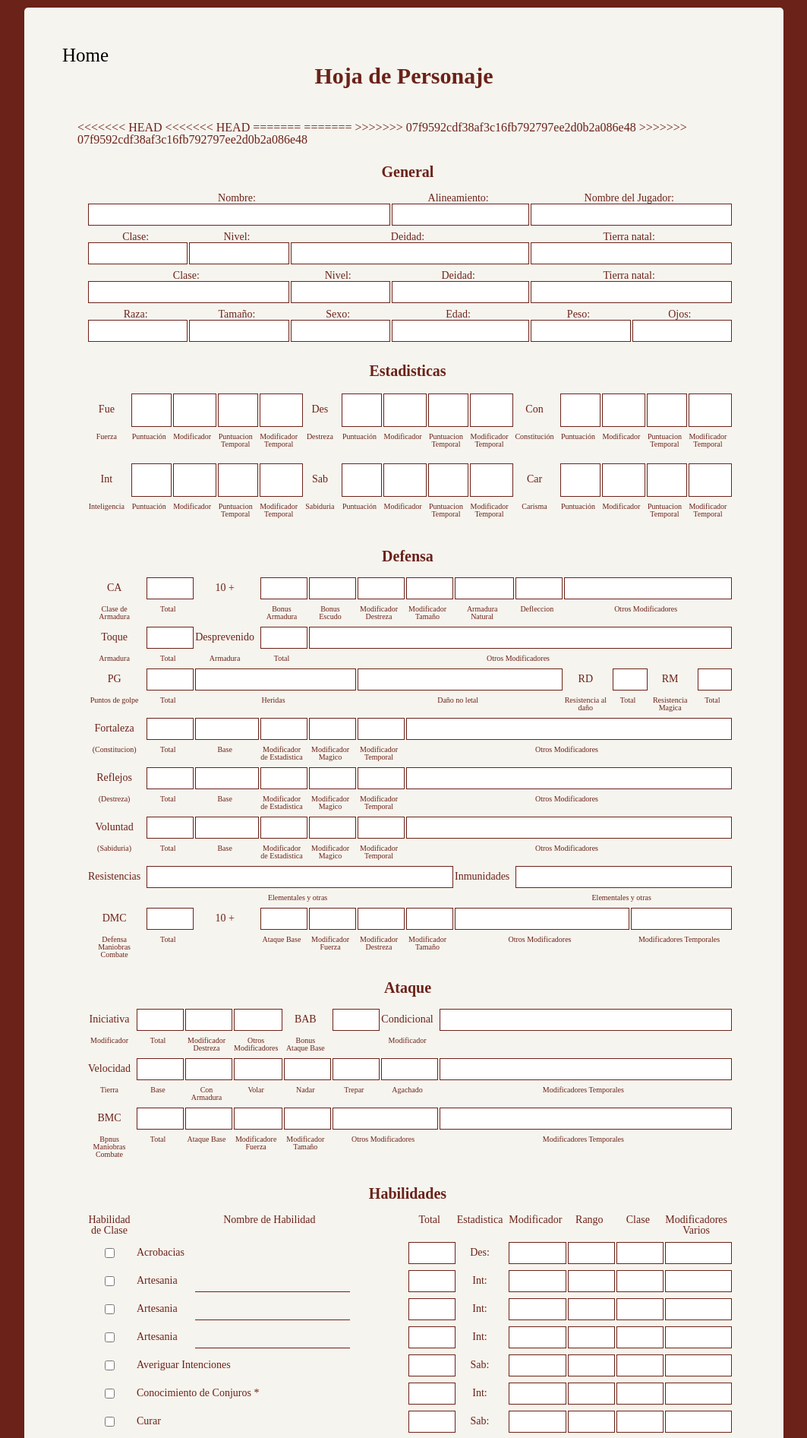
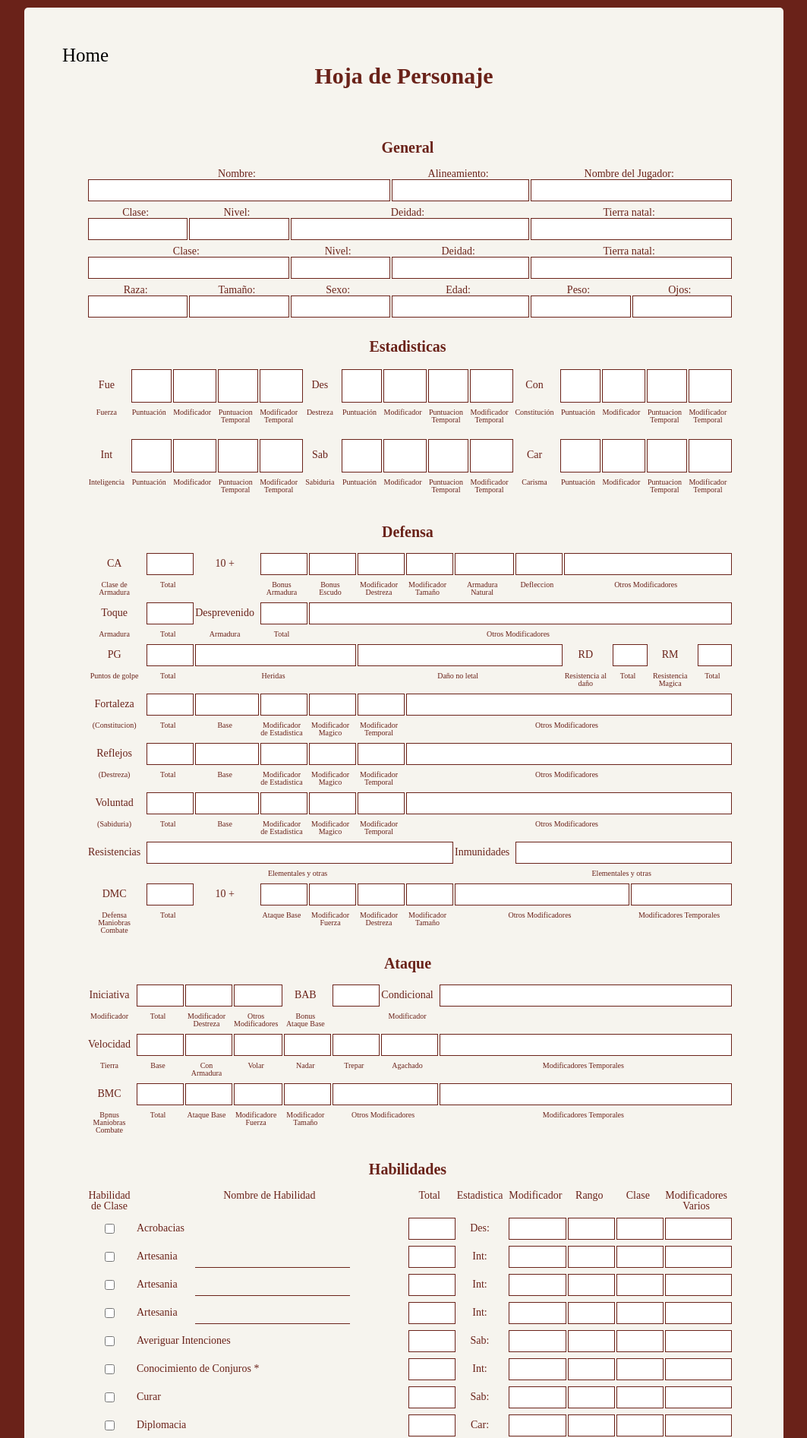
Before and after one commit to hoskbreaker/pathfinder_Web, a PHP site: page /CS.php in a window 1280 px wide. Shown: the top 1893 px of the page at 76% size, without its empty margins (108-1171 px from the left). Run offline with PHP 8.4, Linux system fonts and the light colour scheme; the visitor is signed in with stand-in values (Sample User, id 1).

Commit message:
nothing important

```diff
--- a/CS.php
+++ b/CS.php
@@ -33,22 +33,17 @@ if($_SESSION["id"]!="SI"){
 							<td colspan="2">Nombre del Jugador: <input type="text" id="jugador" value=''/></td>
 						</tr>
 						<tr>
-<<<<<<< HEAD
-<<<<<<< HEAD
+
 							<td>Clase: <input type="text" id="clas" value='' /></td>
 							<td>Nivel: <input type="text" id="niv" value='' /></td>
 							<td colspan="2">Deidad: <input type="text" id="deidad" value='' /></td>
 							<td colspan="2">Tierra natal: <input type="text" id="homeland" value='' /></td>
 						</tr>
-=======
-=======
->>>>>>> 07f9592cdf38af3c16fb792797ee2d0b2a086e48
 							<td colspan="2">Clase: <input type="text" id="clas" /></td>
 							<td>Nivel: <input type="text" id="niv" /></td>
 							<td>Deidad: <input type="text" id="deidad" /></td>
 							<td colspan="2">Tierra natal: <input type="text" id="homeland" /></td>
 						</tr>
->>>>>>> 07f9592cdf38af3c16fb792797ee2d0b2a086e48
 						<tr>
 							<td>Raza: <input type="text" id="raza" /></td>
 							<td>Tamaño: <input type="text" id="tam" /></td>
```
